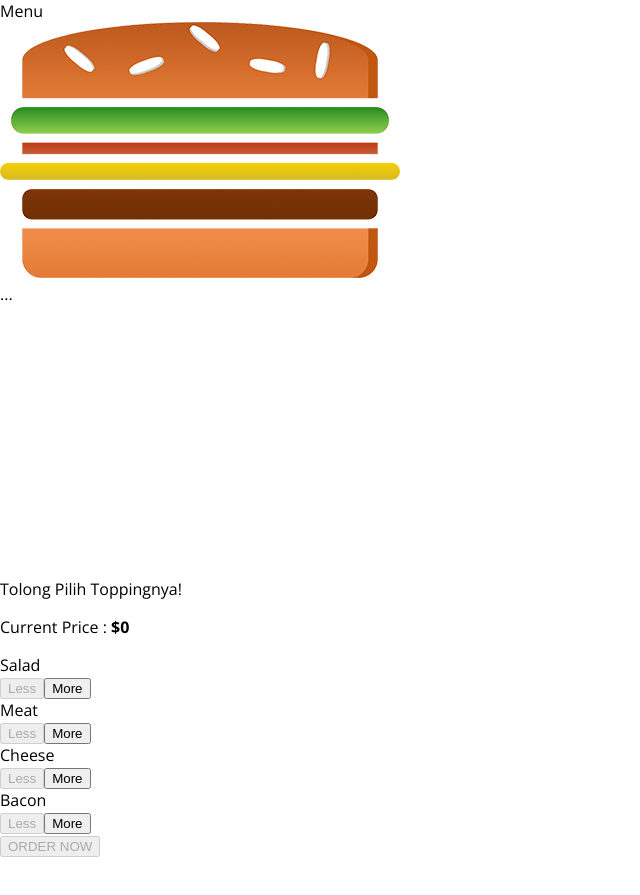
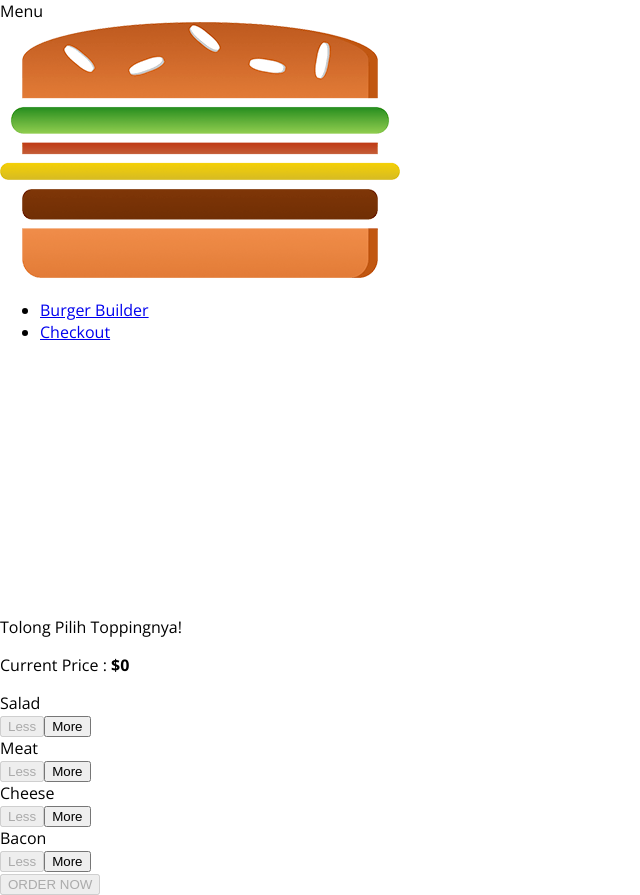
Before and after one commit to kangcinho/burgerApp, a React app: page / in a window 1280 px wide. Shown: the whole page, without its empty margins (0-640 px from the left). Before the commit the page ends 857 px from the top, so only its background shows below. Built offline with nearby package versions, Linux system fonts and the light colour scheme.

Commit message:
Add Navigation

```diff
--- /dev/null
+++ b/src/components/Navigation/NavigationItems/NavigationItem/NavigationItem.css
@@ -0,0 +1,25 @@
+.NavigationItem{
+  margin: 0;
+  box-sizing: border-box;
+  display: flex;
+  height: 100%;
+  align-items: center;
+}
+
+.NavigationItem a{
+  color: white;
+  text-decoration: none;
+  height: 100%;
+  padding: 16px 10px;
+  border-bottom: 4px solid transparent;
+  box-sizing: border-box;
+  display: block;
+}
+
+.NavigationItem a:hover,
+.NavigationItem a:active,
+.NavigationItem a.active{
+  background-color: #8F5C2C;
+  border-bottom: 4px solid #40A4C8;
+  color: white;
+}
--- /dev/null
+++ b/src/components/Navigation/NavigationItems/NavigationItem/NavigationItem.js
@@ -0,0 +1,18 @@
+import React from 'react'
+
+import classes from './NavigationItem.css'
+
+const NavigationItem = (props) => {
+  return (
+    <li className={classes.NavigationItem}>
+      <a
+        href={props.url}
+        className={props.active ? classes.active : null}
+        >
+          {props.urlLabel}
+        </a>
+    </li>
+  )
+}
+
+export default NavigationItem;
--- /dev/null
+++ b/src/components/Navigation/NavigationItems/NavigationItems.css
@@ -0,0 +1,8 @@
+.NavigationItems{
+  margin: 0;
+  padding: 0;
+  list-style: none;
+  display: flex;
+  align-items: center;
+  height: 100%;
+}
--- /dev/null
+++ b/src/components/Navigation/NavigationItems/NavigationItems.js
@@ -0,0 +1,15 @@
+import React from 'react'
+
+import NavigationItem from './NavigationItem/NavigationItem'
+import classes from './NavigationItems.css'
+
+const NavigationItems = (props) => {
+  return (
+    <ul className={classes.NavigationItems}>
+      <NavigationItem url="#" urlLabel="Burger Builder" active/>
+      <NavigationItem url="#" urlLabel="Checkout" active={false}/>
+    </ul>
+  )
+}
+
+export default NavigationItems;
--- a/src/components/Navigation/Toolbar/Toolbar.js
+++ b/src/components/Navigation/Toolbar/Toolbar.js
@@ -2,15 +2,14 @@ import React from 'react'
 
 import classes from './Toolbar.css'
 import Logo from '../Logo/Logo'
+import NavigationItems from '../NavigationItems/NavigationItems'
 
 const Toolbar = (props) => {
   return (
     <header className={classes.Toolbar}>
       <div>Menu</div>
       <Logo />
-      <nav>
-        ...
-      </nav>
+      <NavigationItems />
     </header>
   )
 }
```
